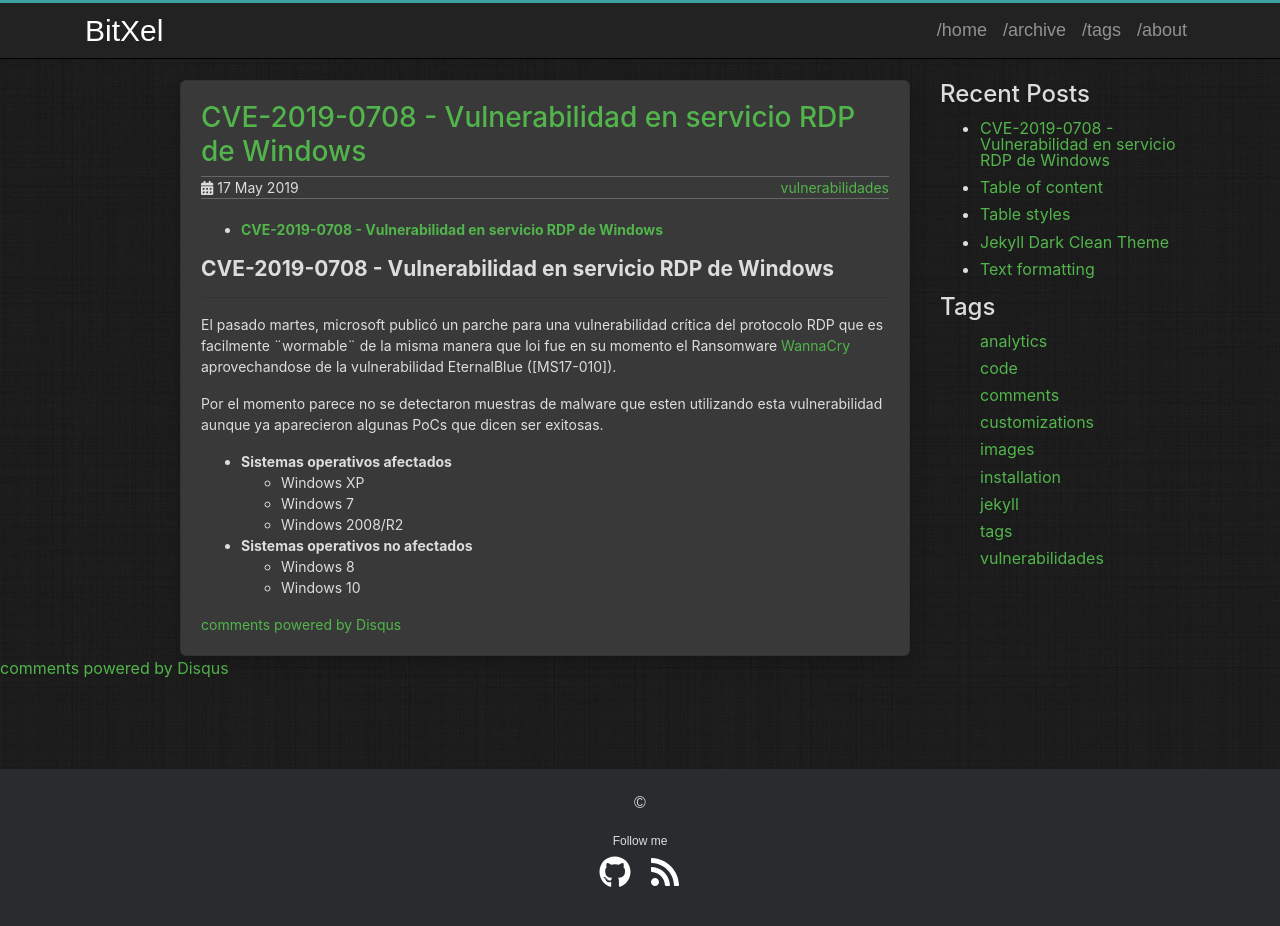
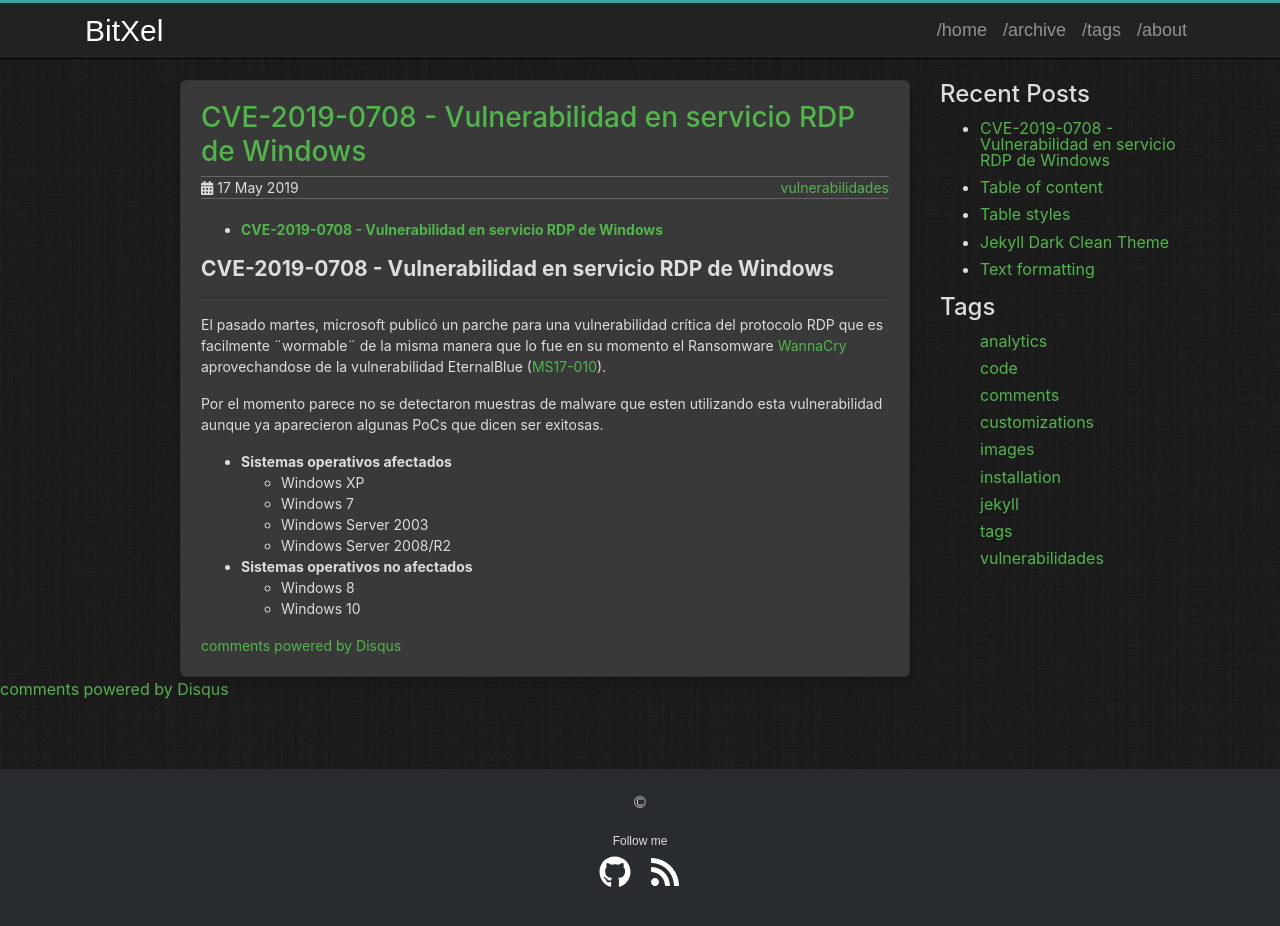
Before and after one commit to pgrandoli/pgrandoli.github.io, a Jekyll site: the page built from _posts/2019-05-17-vulnerabilidad-rdp-cve-2019-0708.md, in a window 1280 px wide and 951 px high. Shown: the top 926 px of the window. Built offline with Jekyll 4.4.1, drawn with Linux system fonts in a browser that asks for light colours; comment, search, counter and statistics services are not loaded.

Commit message:
Update 2019-05-17-vulnerabilidad-rdp-cve-2019-0708.md

```diff
--- a/_posts/2019-05-17-vulnerabilidad-rdp-cve-2019-0708.md
+++ b/_posts/2019-05-17-vulnerabilidad-rdp-cve-2019-0708.md
@@ -13,14 +13,15 @@ tags:
 ## **CVE-2019-0708 - Vulnerabilidad en servicio RDP de Windows**
 ---
 
-El pasado martes, microsoft publicó un parche para una vulnerabilidad crítica del protocolo RDP que es facilmente ¨wormable¨ de la misma manera que loi fue en su momento el Ransomware [WannaCry](https://es.wikipedia.org/wiki/WannaCry ¨Enlace a Wikipedia¨) aprovechandose de la vulnerabilidad EternalBlue ([MS17-010]).
+El pasado martes, microsoft publicó un parche para una vulnerabilidad crítica del protocolo RDP que es facilmente ¨wormable¨ de la misma manera que lo fue en su momento el Ransomware [WannaCry](https://es.wikipedia.org/wiki/WannaCry) aprovechandose de la vulnerabilidad EternalBlue ([MS17-010](https://docs.microsoft.com/en-us/security-updates/securitybulletins/2017/ms17-010)).
 
 Por el momento parece no se detectaron muestras de malware que esten utilizando esta vulnerabilidad aunque ya aparecieron algunas PoCs que dicen ser exitosas.
 
 * **Sistemas operativos afectados**
   * Windows XP
   * Windows 7
-  * Windows 2008/R2
+  * Windows Server 2003
+  * Windows Server 2008/R2
 
 * **Sistemas operativos no afectados**
   * Windows 8
```
